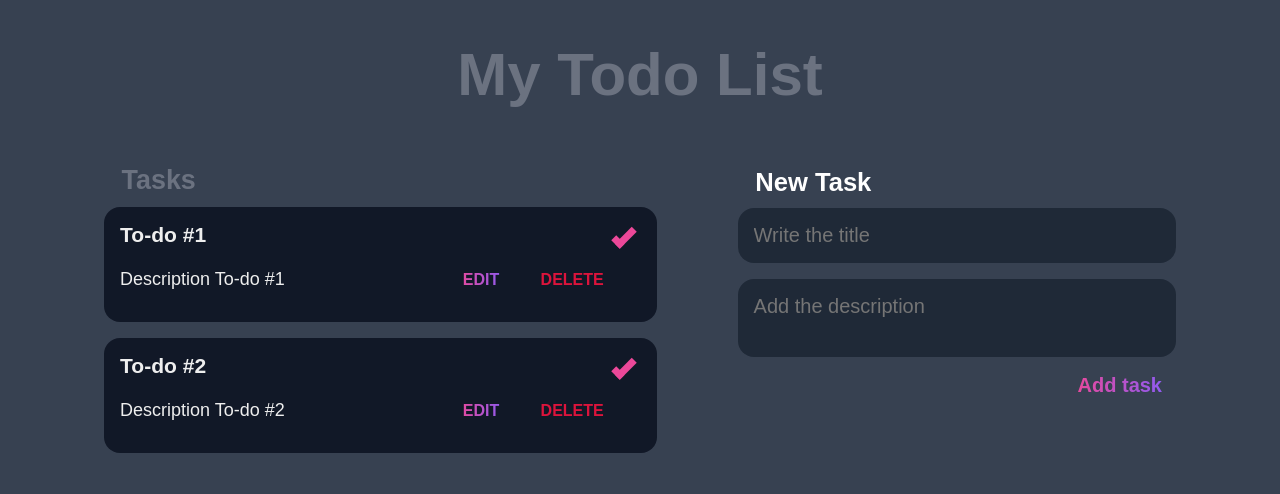
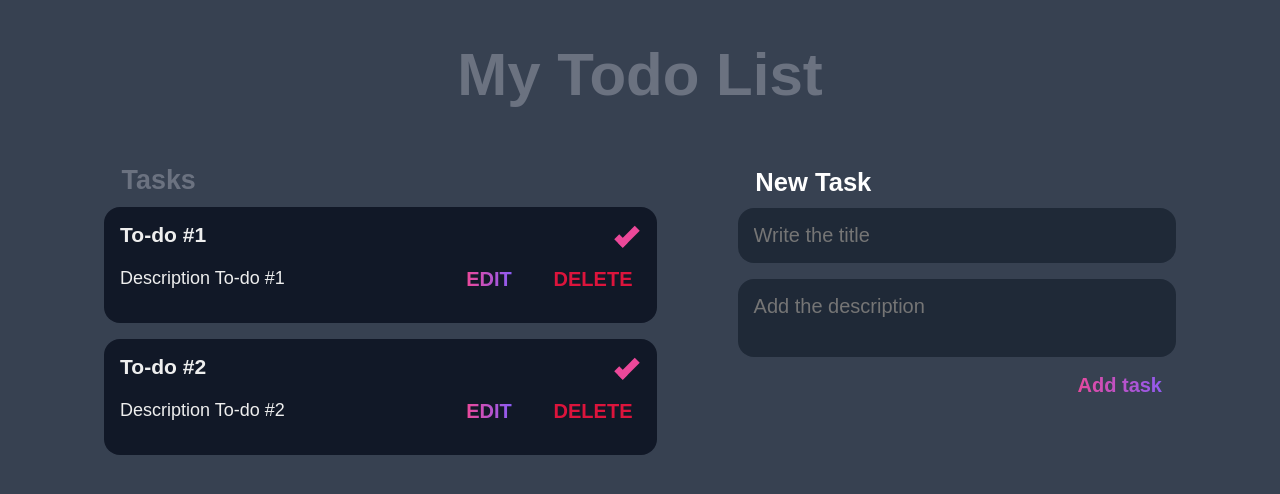
Before and after one commit to noravers/Todo-app, a React (Create React App) app: page / in a window 1280 px wide. Shown: the top 494 px of the page. Built offline with nearby package versions, Linux system fonts and the light colour scheme.

Commit message:
'screen size buttons fixed'

```diff
--- a/src/App.css
+++ b/src/App.css
@@ -53,6 +53,13 @@
 
     }
 
+    .todo-Container button {
+        margin: 0 0.5rem;
+        padding: 0;
+        font-size: 1.25rem;
+
+    }
+
 
 
 
--- a/src/components/Todo.css
+++ b/src/components/Todo.css
@@ -52,7 +52,7 @@
 
 .todo-button-delete {
     color: crimson;
-    padding-right: 2rem;
+    padding-right: 1.5rem;
 }
 
 :root {
```
